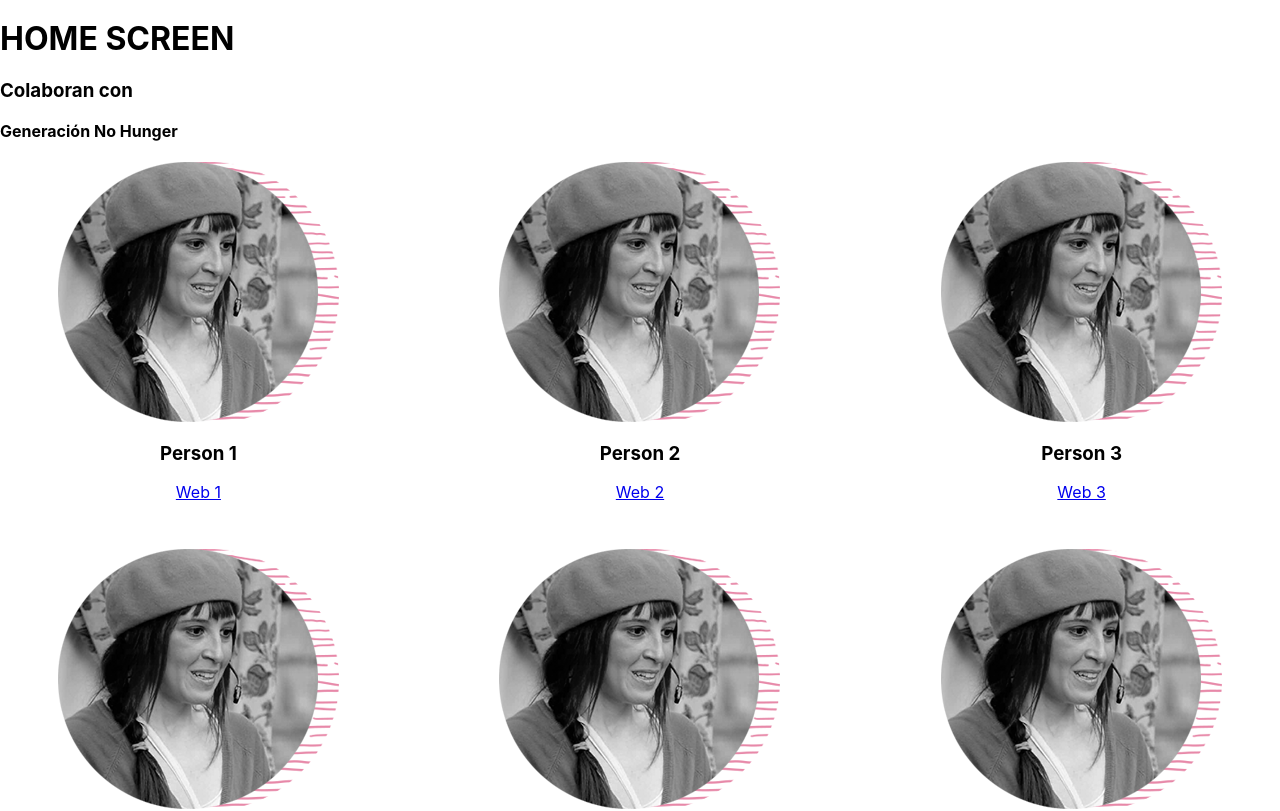
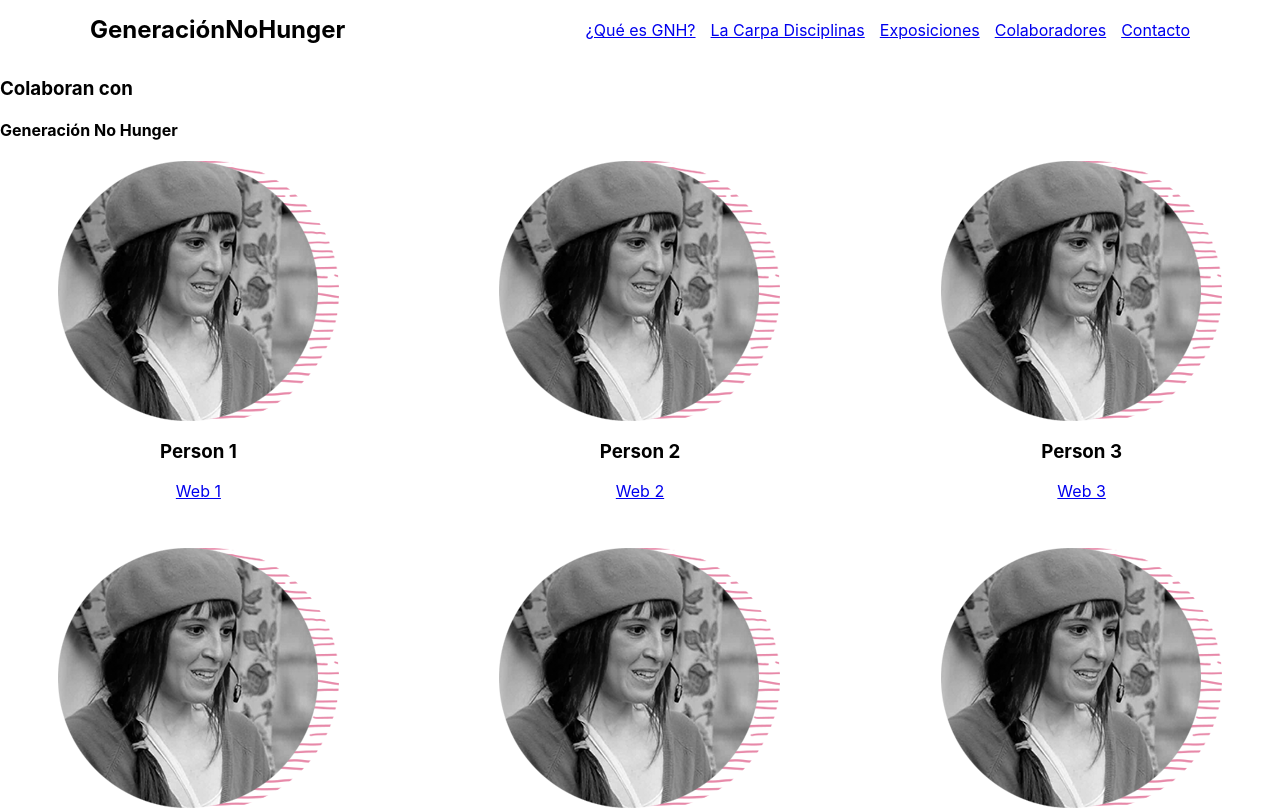
Before and after one commit to kevinmamaqi/alti-course, a React (Create React App) app: page / in a window 1280 px wide. Shown: the top 811 px of the page. Built offline with nearby package versions, Linux system fonts and the light colour scheme.

Commit message:
container styles

```diff
--- a/package.json
+++ b/package.json
@@ -12,6 +12,7 @@
     "normalize.css": "^8.0.1",
     "react": "^17.0.2",
     "react-dom": "^17.0.2",
+    "react-helmet": "^6.1.0",
     "react-router-dom": "^5.2.0",
     "react-scripts": "4.0.3",
     "styled-components": "^5.3.0",
--- a/src/components/layout/Header/Header.js
+++ b/src/components/layout/Header/Header.js
@@ -1,10 +1,43 @@
 import React from 'react';
+import {menuLinks} from 'utils/CONSTANTS';
+import {Link} from 'react-router-dom';
+import {Helmet} from 'react-helmet';
+
+// Styles
+import {Container} from 'theme/GlobalStyles';
+import {HeaderStyled} from './Header.styles';
 
 function Header({title}) {
 	return (
-		<div>
-			<h1>{title}</h1>
-		</div>
+		<>
+			<Helmet>
+				<meta charSet="utf-8" />
+				<title>{title}</title>
+			</Helmet>
+			<HeaderStyled>
+				<Container className="header-container">
+					<h1>GeneraciónNoHunger</h1>
+					<nav className="menu">
+						<ul>
+							{menuLinks.map((m) => (
+								<li key={m.path}>
+									<Link to={m.path}>{m.name}</Link>
+									{m.subMenu ? (
+										<ul>
+											{m.subMenu.map((sm) => (
+												<li key={sm.path}>
+													<Link to={sm.path}>{sm.name}</Link>
+												</li>
+											))}
+										</ul>
+									) : null}
+								</li>
+							))}
+						</ul>
+					</nav>
+				</Container>
+			</HeaderStyled>
+		</>
 	);
 }
 
--- a/src/components/layout/Header/Header.styles.js
+++ b/src/components/layout/Header/Header.styles.js
@@ -1,3 +1,82 @@
 import styled from 'styled-components';
 
-export const HeaderStyled = styled.div``;
+export const HeaderStyled = styled.div`
+	width: 100%;
+
+	.header-container {
+		flex-direction: row;
+		align-items: center;
+		padding: 1rem 0;
+		justify-content: space-between;
+
+		h1 {
+			font-size: 24px;
+			margin: 0;
+		}
+
+		ul {
+			list-style: none;
+			margin: 0;
+			padding: 0;
+
+			li {
+				display: inline-block;
+				position: relative;
+				margin-right: 15px;
+
+				&:last-child {
+					margin-right: 0;
+				}
+
+				ul {
+					display: none;
+					position: absolute;
+					background-color: #fff;
+					margin: 0;
+					padding: 0;
+					border-radius: 4px;
+					box-shadow: 0 2px 6px rgba(0, 0, 0, 0.25);
+
+					li {
+						display: block;
+						width: 170px;
+						margin-right: 0;
+
+						&:first-child {
+							a {
+								border-top-left-radius: 0.25rem;
+								border-top-right-radius: 0.25rem;
+							}
+						}
+						&:last-child {
+							a {
+								border-bottom-left-radius: 0.25rem;
+								border-bottom-right-radius: 0.25rem;
+							}
+						}
+
+						a {
+							display: inline-block;
+							padding: 0.5rem 1rem;
+							text-decoration: none;
+							width: 100%;
+							color: #999;
+							transition: all 0.15s ease;
+
+							&:hover {
+								background-color: #e7e7e7;
+								color: #333;
+							}
+						}
+					}
+				}
+
+				&:hover {
+					> ul {
+						display: block;
+					}
+				}
+			}
+		}
+	}
+`;
--- a/src/screens/Home/Home.js
+++ b/src/screens/Home/Home.js
@@ -11,12 +11,17 @@ import CountUp from 'components/units/CountUp/CountUp';
 
 function Home() {
 	return (
-		<Body title="HOME SCREEN">
+		<Body title="Generación No Hunger">
 			<h3>Colaboran con</h3>
 			<h4>Generación No Hunger</h4>
 			<CollaboratosStyled>
-				{Collaborators.map((c) => (
-					<Collaborator image={c.img} title={c.name} url={c.web} />
+				{Collaborators.map((c, idx) => (
+					<Collaborator
+						key={`collaborator-${idx}`}
+						image={c.img}
+						title={c.name}
+						url={c.web}
+					/>
 				))}
 			</CollaboratosStyled>
 
@@ -32,8 +37,9 @@ function Home() {
 			<Collapse title="titolo2" desc="lorem" />
 			<Collapse title="titolo3" desc="lorem" />
 			<CountUpSection>
-				{CountUpData.map((c) => (
+				{CountUpData.map((c, idx) => (
 					<CountUp
+						key={`countup-${idx}`}
 						number={c.number}
 						name={c.name}
 						initialValue={c.initialValue}
--- /dev/null
+++ b/src/theme/GlobalStyles.js
@@ -0,0 +1,36 @@
+import styled from 'styled-components';
+
+const BK = {
+	sm: 480,
+	md: 768,
+	lg: 991,
+	xl: 1200,
+};
+
+export const Container = styled.div`
+	width: 100%;
+	max-width: 90%;
+	@media (min-width: ${BK.xl}px) {
+		max-width: 1100px;
+	}
+	margin: 0 auto;
+	padding-left: 24px;
+	padding-right: 24px;
+	display: flex;
+	flex-direction: column;
+	background-color: ${(props) => (props.backgroundColor ? props.backgroundColor : 'white')};
+`;
+
+export const Row = styled.div`
+	display: flex;
+	justify-content: space-between;
+	align-items: flex-start;
+	margin-left: -10px;
+	margin-right: -10px;
+`;
+
+export const Col = styled.div`
+	padding-left: 10px;
+	padding-right: 10px;
+	width: 100%;
+`;
--- /dev/null
+++ b/src/utils/CONSTANTS.js
@@ -0,0 +1,44 @@
+export const menuLinks = [
+	{
+		name: '¿Qué es GNH?',
+		path: 'que-es-gnh',
+	},
+	{
+		name: 'La Carpa Disciplinas',
+		path: 'la-carpa-disciplinas',
+	},
+	{
+		name: 'Exposiciones',
+		path: 'exposiciones',
+		subMenu: [
+			{
+				name: 'Reciclaje Creativo',
+				path: 'reciclaje-creativo',
+			},
+			{
+				name: 'Rap',
+				path: 'rap',
+			},
+			{
+				name: 'Teatro',
+				path: 'teatro',
+			},
+			{
+				name: 'Cuentos',
+				path: 'cuentos',
+			},
+			{
+				name: 'Grafitti',
+				path: 'grafitti',
+			},
+		],
+	},
+	{
+		name: 'Colaboradores',
+		path: 'colaboradores',
+	},
+	{
+		name: 'Contacto',
+		path: 'contacto',
+	},
+];
```
Also changed, not shown: 2 other files (tests, documents, lock files or other folders).
